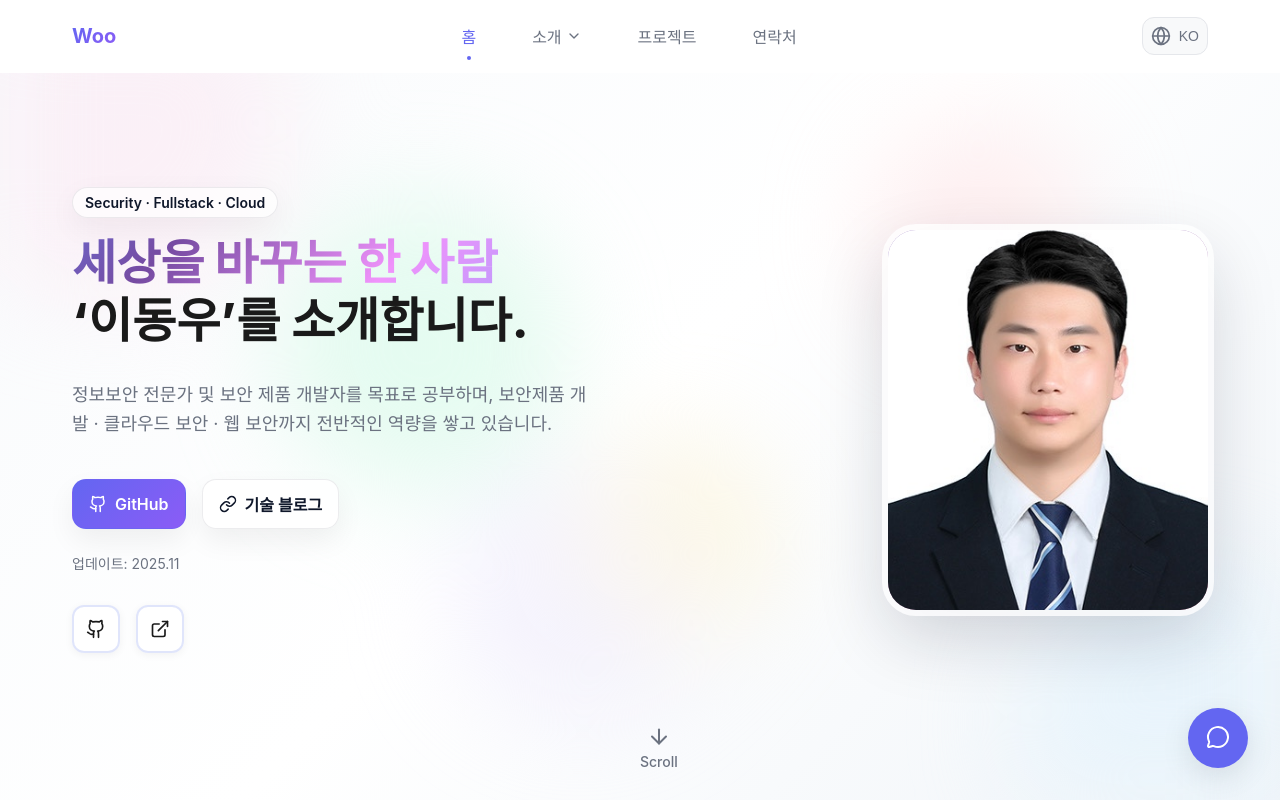
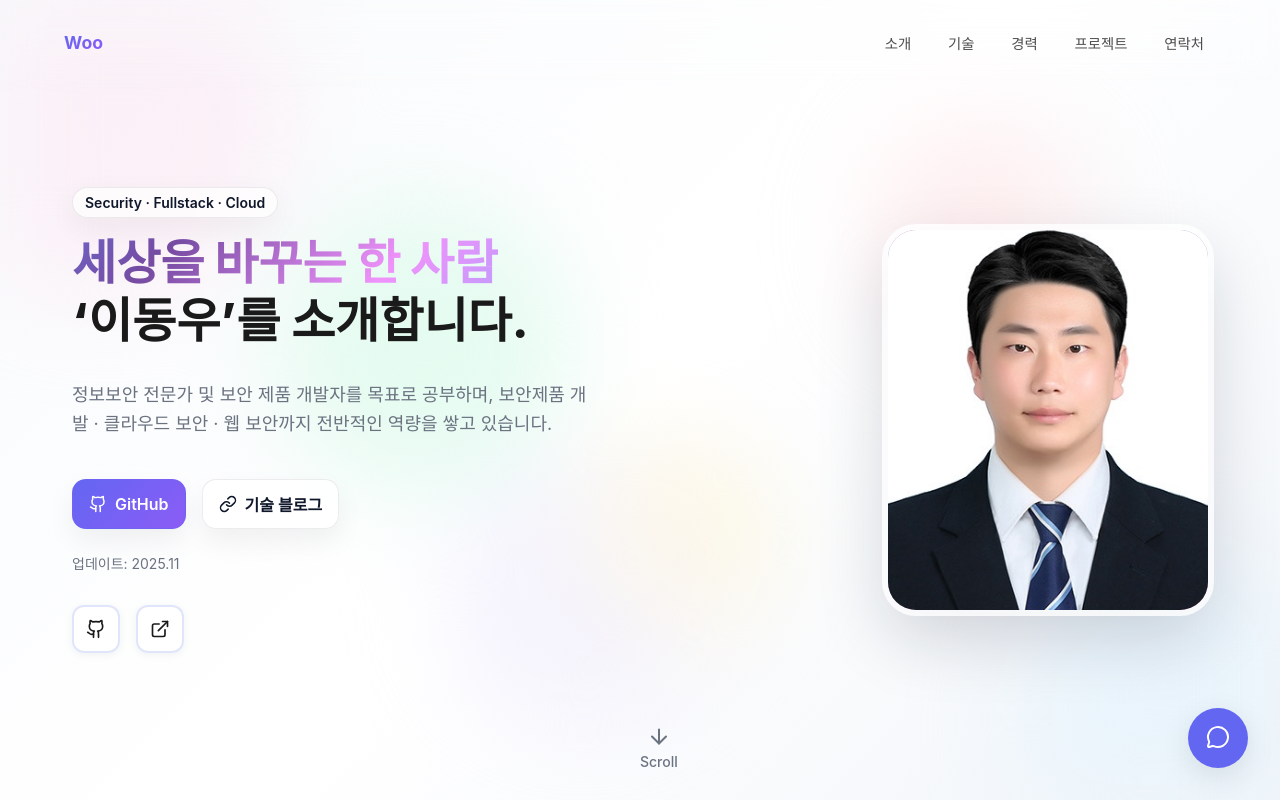
Before and after one commit to woodong-222/woo-portfolio, a React (Vite) app: page / in a window 1280 px wide. Shown: the top 800 px of the page. Built offline with nearby package versions, Linux system fonts and the light colour scheme.

Commit message:
feat: 네비게이션 바 블러 처리

```diff
--- a/src/components/layout/Header.scss
+++ b/src/components/layout/Header.scss
@@ -5,48 +5,56 @@
   position: fixed;
   top: 0;
   left: 0;
-  right: 0;
+  width: 100%;
   z-index: map.get($z-index, fixed);
-  padding: map.get($spacing, sm) 0;
-  background: var(--bg-primary);
-  backdrop-filter: blur(10px);
-  border-bottom: 1px solid transparent;
+  backdrop-filter: blur(20px);
+  -webkit-backdrop-filter: blur(20px);
+  padding: 1.6rem 4rem;
+  mask-image: linear-gradient(to bottom, rgb(0 0 0) 0%, rgb(0, 0, 0) 12.5%, rgb(0, 0, 0) 57.5%, rgba(0, 0, 0, 0) 100%);
   transition: $transition-base;
 
+  @include mobile-only {
+    padding: 1.2rem 2rem;
+  }
+
   &.scrolled {
-    background: rgba(var(--bg-primary), 0.8);
-    border-bottom-color: var(--border-color);
-    box-shadow: 0 4px 20px var(--shadow);
+    // 배경 제거 - 순수 블러만 사용
   }
 
   &__container {
-    @include flex-between;
+    position: relative;
+    width: 100%;
     max-width: 1200px;
+    display: flex;
+    align-items: center;
+    justify-content: space-between;
     margin: 0 auto;
-    padding: 0 map.get($spacing, sm);
-
-    @include tablet-up {
-      padding: 0 map.get($spacing, md);
-    }
-
-    @include desktop-up {
-      padding: 0 map.get($spacing, lg);
-    }
+    padding-bottom: 0.4rem;
   }
 
   &__logo {
+    flex-shrink: 0;
+
     .logo-text {
-      font-size: map.get($font-sizes, xl);
+      font-size: 1.1rem;
       font-weight: 700;
       background: var(--gradient-primary);
       -webkit-background-clip: text;
       -webkit-text-fill-color: transparent;
       background-clip: text;
       cursor: pointer;
+      white-space: nowrap;
+      transition: $transition-base;
+
+      &:hover {
+        opacity: 0.8;
+      }
     }
   }
 
   &__nav {
+    display: flex;
+
     @include mobile-only {
       display: none;
     }
@@ -54,143 +62,110 @@
 
   .nav__sections {
     display: flex;
-    gap: map.get($spacing, md);
-  }
-
-  .nav__item-wrapper {
-    position: relative;
-    display: inline-flex;
+    align-items: center;
+    gap: 0.8rem;
   }
 
   .nav__item {
     position: relative;
     background: none;
     border: none;
-    color: var(--text-secondary);
-    font-size: map.get($font-sizes, base);
+    color: rgba(0, 0, 0, 0.7);
+    font-size: 0.9rem;
     font-weight: 500;
-    padding: map.get($spacing, xs) map.get($spacing, sm);
-    border-radius: map.get($border-radius, lg);
+    padding: 6px 12px;
+    border-radius: 8px;
     cursor: pointer;
-    transition: $transition-base;
+    transition: all 0.25s ease;
     display: flex;
     align-items: center;
     gap: 4px;
-
-    .dropdown-icon {
-      transition: transform 0.3s ease;
-    }
+    white-space: nowrap;
+    text-transform: uppercase;
 
     &:hover {
-      color: var(--text-primary);
-      background: var(--bg-secondary);
-
-      .dropdown-icon {
-        transform: rotate(180deg);
-      }
+      color: #6366f1;
     }
 
     &.active {
-      color: var(--bg-accent);
-
-      &::after {
-        content: '';
-        position: absolute;
-        bottom: -4px;
-        left: 50%;
-        transform: translateX(-50%);
-        width: 4px;
-        height: 4px;
-        background: var(--bg-accent);
-        border-radius: 50%;
-      }
-    }
-  }
-
-  .nav__dropdown {
-    position: absolute;
-    top: calc(100% + 12px);
-    left: 50%;
-    transform: translateX(-50%);
-    display: flex;
-    flex-direction: row;
-    gap: map.get($spacing, md);
-    z-index: map.get($z-index, modal);
-    width: max-content;
-
-    .dropdown__item {
-      background: none;
-      border: none;
-      color: var(--text-secondary);
-      font-size: map.get($font-sizes, sm);
-      font-weight: 500;
-      padding: map.get($spacing, xs) map.get($spacing, sm);
-      border-radius: map.get($border-radius, lg);
-      cursor: pointer;
-      transition: $transition-base;
-      white-space: nowrap;
-      flex-shrink: 0;
-
-      &:hover {
-        color: var(--text-primary);
-        background: var(--bg-secondary);
-      }
+      color: #6366f1;
     }
   }
 
   &__controls {
-    display: flex;
-    align-items: center;
-    gap: map.get($spacing, xs);
-  }
-
-  .control-btn {
-    @include flex-center;
-    gap: map.get($spacing, xs);
-    background: var(--bg-secondary);
-    border: 1px solid var(--border-color);
-    color: var(--text-secondary);
-    padding: map.get($spacing, xs);
-    border-radius: map.get($border-radius, lg);
-    cursor: pointer;
-    transition: $transition-base;
-
-    &:hover {
-      color: var(--text-primary);
-      background: var(--bg-accent);
-      color: white;
-    }
-
-    .btn-text {
-      @include mobile-only {
-        display: none;
-      }
-
-      @include tablet-up {
-        font-size: map.get($font-sizes, sm);
-        font-weight: 500;
-      }
-    }
+    display: none;
   }
 
   .mobile-menu-btn {
-    @include tablet-up {
-      display: none;
+    display: none;
+
+    @include mobile-only {
+      position: relative;
+      display: flex;
+      align-items: center;
+      justify-content: center;
+      background: none;
+      border: none;
+      color: rgba(0, 0, 0, 0.7);
+      padding: 8px;
+      cursor: pointer;
+      flex-shrink: 0;
+      width: 24px;
+      height: 24px;
+
+      &::before,
+      &::after {
+        content: '';
+        position: absolute;
+        left: 50%;
+        transform: translateX(-50%);
+        background: rgba(0, 0, 0, 0.7);
+        width: 16px;
+        height: 2px;
+      }
+
+      &::before {
+        top: 30%;
+      }
+
+      &::after {
+        top: 70%;
+      }
+
+      &:hover {
+        color: #6366f1;
+
+        &::before,
+        &::after {
+          background: #6366f1;
+        }
+      }
     }
   }
 }
 
 .mobile-menu {
+  position: fixed;
+  top: 80px;
+  left: 50%;
+  transform: translateX(-50%);
+  width: 90%;
+  max-width: 400px;
   overflow: hidden;
-  background: var(--bg-primary);
-  border-top: 1px solid var(--border-color);
+  background: rgba(255, 255, 255, 0.95);
+  backdrop-filter: blur(20px);
+  -webkit-backdrop-filter: blur(20px);
+  border: 1px solid rgba(0, 0, 0, 0.1);
+  border-radius: 20px;
+  box-shadow: 0 8px 32px rgba(0, 0, 0, 0.1);
+  z-index: map.get($z-index, fixed);
 
   @include tablet-up {
     display: none;
   }
 
   .mobile-nav {
-    padding: map.get($spacing, sm);
+    padding: map.get($spacing, md);
     display: flex;
     flex-direction: column;
     gap: map.get($spacing, xs);
@@ -198,23 +173,24 @@
     &__item {
       background: none;
       border: none;
-      color: var(--text-secondary);
-      font-size: map.get($font-sizes, base);
+      color: rgba(0, 0, 0, 0.7);
+      font-size: 0.9rem;
       font-weight: 500;
       padding: map.get($spacing, sm);
-      border-radius: map.get($border-radius, lg);
+      border-radius: 12px;
       cursor: pointer;
-      transition: $transition-base;
+      transition: all 0.25s ease;
       text-align: left;
+      text-transform: uppercase;
 
       &:hover {
-        color: var(--text-primary);
-        background: var(--bg-secondary);
+        color: #6366f1;
+        background: rgba(0, 0, 0, 0.05);
       }
 
       &.active {
-        color: var(--bg-accent);
-        background: rgba(var(--bg-accent), 0.1);
+        color: #6366f1;
+        background: rgba(99, 102, 241, 0.1);
       }
     }
   }
--- a/src/components/layout/Header.tsx
+++ b/src/components/layout/Header.tsx
@@ -1,7 +1,7 @@
 import { useState, useEffect } from 'react';
 import { useTranslation } from 'react-i18next';
-import { motion, AnimatePresence } from 'framer-motion';
-import { Menu, X, Globe, ChevronDown } from 'lucide-react';
+import { motion } from 'framer-motion';
+import { Menu, X } from 'lucide-react';
 import useResponsive from '@/utils/hooks/useResponsive';
 import './Header.scss';
 
@@ -13,24 +13,15 @@ interface HeaderProps {
 const Header = ({ currentSection, onSectionClick }: HeaderProps) => {
 	const [isScrolled, setIsScrolled] = useState(false);
 	const [isMobileMenuOpen, setIsMobileMenuOpen] = useState(false);
-	const [aboutDropdownOpen, setAboutDropdownOpen] = useState(false);
 	const { t, i18n } = useTranslation('common');
 	const { isMobile } = useResponsive();
 
-	const sections = [
-		{ key: 'home', label: t('navigation.home') },
-		{
-			key: 'about',
-			label: t('navigation.about'),
-			hasDropdown: true,
-			subSections: [
-				{ id: 'about-intro', label: i18n.language === 'ko' ? '소개' : 'Introduction' },
-				{ id: 'tech-stack', label: i18n.language === 'ko' ? '기술' : 'Tech Stack' },
+	const menuItems = [
+		{ id: 'about-intro', label: i18n.language === 'ko' ? '소개' : 'About' },
+		{ id: 'tech-stack', label: i18n.language === 'ko' ? '기술' : 'Skills' },
 		{ id: 'career', label: i18n.language === 'ko' ? '경력' : 'Career' },
-			]
-		},
-		{ key: 'projects', label: t('navigation.projects') },
-		{ key: 'contact', label: t('navigation.contact') },
+		{ id: 'projects', label: i18n.language === 'ko' ? '프로젝트' : 'Projects' },
+		{ id: 'contact', label: i18n.language === 'ko' ? '연락처' : 'Contact' },
 	];
 
 	useEffect(() => {
@@ -56,24 +47,16 @@ const Header = ({ currentSection, onSectionClick }: HeaderProps) => {
 		return () => window.removeEventListener('scroll', handleScroll);
 	}, []);
 
-	const toggleLanguage = () => {
-		const newLang = i18n.language === 'ko' ? 'en' : 'ko';
-		i18n.changeLanguage(newLang);
-	};
-
-	const handleSectionClick = (index: number) => {
-		onSectionClick(index);
-		setIsMobileMenuOpen(false);
-		setAboutDropdownOpen(false);
-	};
-
-	const handleSubSectionClick = (id: string) => {
+	const handleMenuClick = (id: string) => {
 		const element = document.getElementById(id);
 		if (element) {
 			element.scrollIntoView({ behavior: 'smooth' });
 		}
-		setAboutDropdownOpen(false);
 		setIsMobileMenuOpen(false);
+	};
+
+	const handleLogoClick = () => {
+		window.scrollTo({ top: 0, behavior: 'smooth' });
 	};
 
 	return (
@@ -88,6 +71,7 @@ const Header = ({ currentSection, onSectionClick }: HeaderProps) => {
 					className="header__logo"
 					whileHover={{ scale: 1.05 }}
 					whileTap={{ scale: 0.95 }}
+					onClick={handleLogoClick}
 				>
 					<span className="logo-text">Woo</span>
 				</motion.div>
@@ -95,75 +79,22 @@ const Header = ({ currentSection, onSectionClick }: HeaderProps) => {
 				{!isMobile && (
 					<nav className="header__nav">
 						<div className="nav__sections">
-							{sections.map((section, index) => (
-								<div
-									key={section.key}
-									className="nav__item-wrapper"
-									onMouseEnter={() => section.hasDropdown && setAboutDropdownOpen(true)}
-									onMouseLeave={() => section.hasDropdown && setAboutDropdownOpen(false)}
+							{menuItems.map((item) => (
+								<button
+									key={item.id}
+									className="nav__item"
+									onClick={() => handleMenuClick(item.id)}
 								>
-									<button
-										className={`nav__item ${
-											currentSection === index ? 'active' : ''
-										}`}
-										onClick={() => handleSectionClick(index)}
-									>
-										{section.label}
-										{section.hasDropdown && (
-											<ChevronDown size={16} className="dropdown-icon" />
-										)}
+									{item.label}
 								</button>
-
-									{section.hasDropdown && (
-										<AnimatePresence>
-											{aboutDropdownOpen && (
-												<motion.div
-													className="nav__dropdown"
-													style={{
-														position: 'absolute',
-														left: '50%',
-													}}
-													initial={{ opacity: 0, x: '-50%', y: -10 }}
-													animate={{ opacity: 1, x: '-50%', y: 0 }}
-													exit={{ opacity: 0, x: '-50%', y: -10 }}
-													transition={{ duration: 0.2 }}
-												>
-													{section.subSections?.map((subSection) => (
-														<button
-															key={subSection.id}
-															className="dropdown__item"
-															onClick={() => handleSubSectionClick(subSection.id)}
-														>
-															{subSection.label}
-														</button>
-													))}
-												</motion.div>
-											)}
-										</AnimatePresence>
-									)}
-								</div>
 							))}
 						</div>
 					</nav>
 				)}
 
-				<div className="header__controls">
-					<motion.button
-						className="control-btn"
-						onClick={toggleLanguage}
-						whileHover={{ scale: 1.05 }}
-						whileTap={{ scale: 0.95 }}
-						title={t('language.en')}
-					>
-						<Globe size={20} />
-						<span className="btn-text">
-							{i18n.language.toUpperCase()}
-						</span>
-					</motion.button>
-
 				{isMobile && (
 					<motion.button
-							className="control-btn mobile-menu-btn"
+						className="mobile-menu-btn"
 						onClick={() => setIsMobileMenuOpen(!isMobileMenuOpen)}
 						whileHover={{ scale: 1.05 }}
 						whileTap={{ scale: 0.95 }}
@@ -171,7 +102,6 @@ const Header = ({ currentSection, onSectionClick }: HeaderProps) => {
 						{isMobileMenuOpen ? <X size={20} /> : <Menu size={20} />}
 					</motion.button>
 				)}
-				</div>
 			</div>
 
 			{isMobile && (
@@ -185,17 +115,15 @@ const Header = ({ currentSection, onSectionClick }: HeaderProps) => {
 					transition={{ duration: 0.3 }}
 				>
 					<nav className="mobile-nav">
-						{sections.map((section, index) => (
+						{menuItems.map((item) => (
 							<motion.button
-								key={section.key}
-								className={`mobile-nav__item ${
-									currentSection === index ? 'active' : ''
-								}`}
-								onClick={() => handleSectionClick(index)}
+								key={item.id}
+								className="mobile-nav__item"
+								onClick={() => handleMenuClick(item.id)}
 								whileHover={{ scale: 1.02 }}
 								whileTap={{ scale: 0.98 }}
 							>
-								{section.label}
+								{item.label}
 							</motion.button>
 						))}
 					</nav>
--- a/src/components/sections/Projects/index.tsx
+++ b/src/components/sections/Projects/index.tsx
@@ -51,7 +51,7 @@ const Projects = () => {
 	return (
 		<div className="projects-stack" style={stackStyle}>
 			<div className="projects-stack__header">
-				<h2 className="section-title">My Projects</h2>
+				<h2 className="section-title">Project</h2>
 			</div>
 
 			<div className="projects-stack__cards">
@@ -85,7 +85,8 @@ const ProjectCard = ({ project, index, total, theme, cardOffset }: ProjectCardPr
 	const lang = i18n.language as 'ko' | 'en';
 	const isLastCard = index === total - 1;
 
-	const topOffset = HEADER_HEIGHT + TITLE_HEIGHT + (index * cardOffset);
+	// 헤더가 sticky가 아니므로 TITLE_HEIGHT 제거
+	const topOffset = HEADER_HEIGHT + 20 + (index * cardOffset);
 
 	return (
 		<div
```
Also changed, not shown: src/components/modals/ProjectModal.scss (+15 -11 lines), src/components/sections/About/About.scss (+20 -0 lines), src/components/sections/Contact/Contact.scss (+14 -0 lines), src/components/sections/Projects/Projects.scss (+16 -10 lines). Lines whose indentation alone changed are shown as unchanged.
